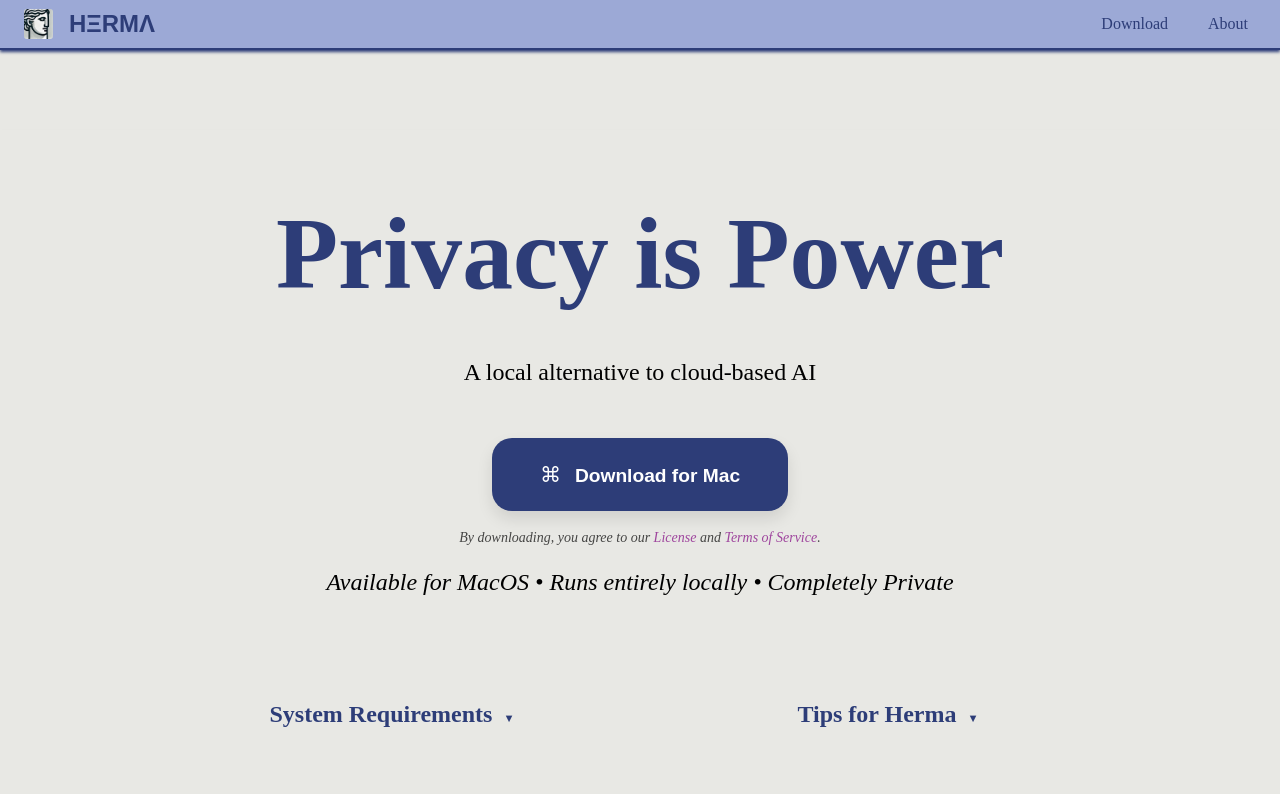
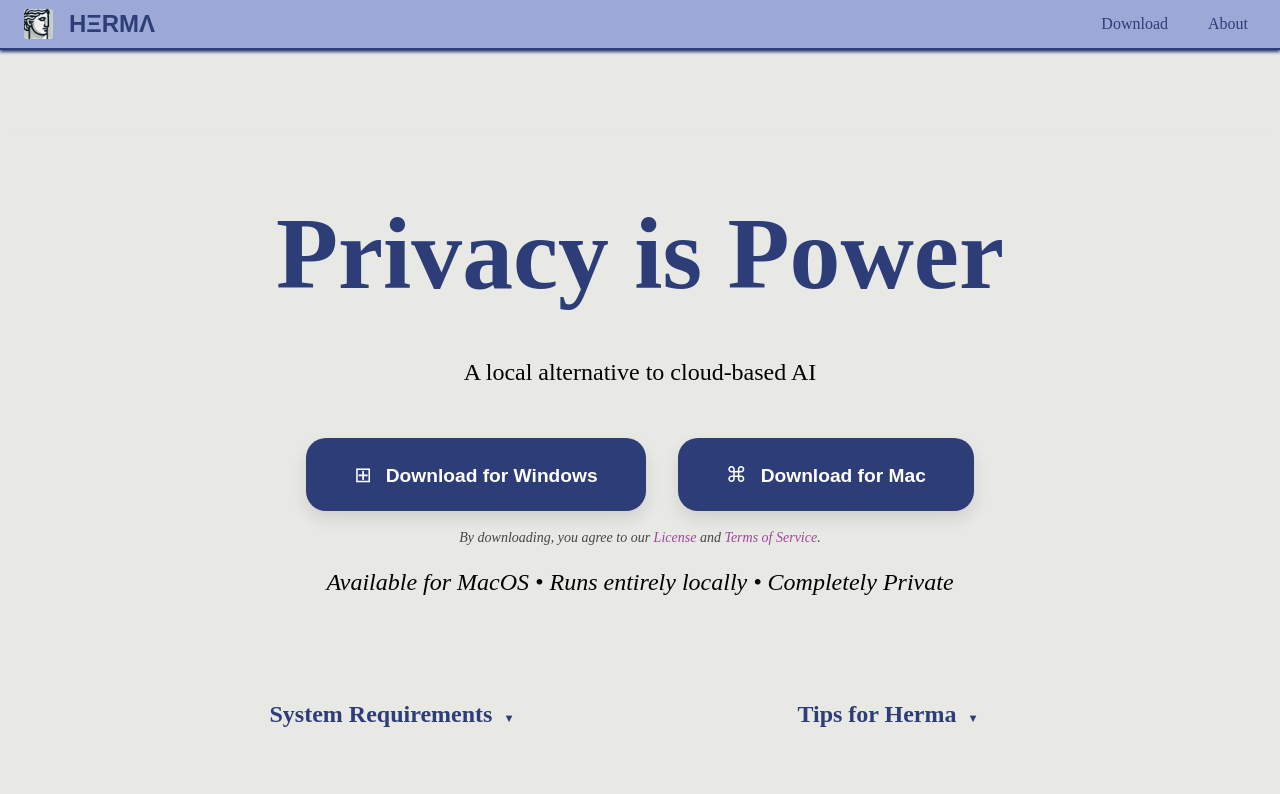
Before and after one commit to NicholasPianfetti/Herma-Landing, a React (Create React App) app: page / in a window 1280 px wide. Shown: the top 794 px of the page. Built offline with nearby package versions, Linux system fonts and the light colour scheme.

Commit message:
updated to working windows download

```diff
--- a/src/components/Hero.jsx
+++ b/src/components/Hero.jsx
@@ -123,10 +123,6 @@ const Hero = () => {
     });
   };
 
-  const handleDownloadTemp = (platform) => {
-    alert('Herma on Windows coming soon!');
-  }
-
   return (
     <section className="hero">
       <div className="container hero-content">
@@ -137,10 +133,10 @@ const Hero = () => {
 
         <div className="cta-container" id="download">
           <div className="cta-button-container">
-            {/* <button onClick={() => handleDownloadTemp('windows')} className="cta-button windows-button">
+            { <button onClick={() => handleDownload('windows')} className="cta-button windows-button">
               <span className="button-icon">⊞ </span>
               Download for Windows
-            </button> */}
+            </button> }
             <button onClick={() => handleDownload('mac')} className="cta-button mac-button">
               <span className="button-icon">⌘ </span>
               Download for Mac
--- a/src/components/handleDownload.jsx
+++ b/src/components/handleDownload.jsx
@@ -35,7 +35,7 @@ const handleDownload = (platform) => {
 
   // 2. Define the download URLs for each platform
   const downloadUrls = {
-    windows: 'https://github.com/NicholasPianfetti/Herma-Landing/releases/download/v0.1.0/Herma-0.1.0.exe',
+    windows: 'https://github.com/NicholasPianfetti/Herma-Landing/releases/download/v0.1.0/Herma-0.1.0.msi',
     mac: 'https://github.com/NicholasPianfetti/Herma-Landing/releases/download/v0.1.0/Herma-0.1.0.dmg',
   };
 
```
